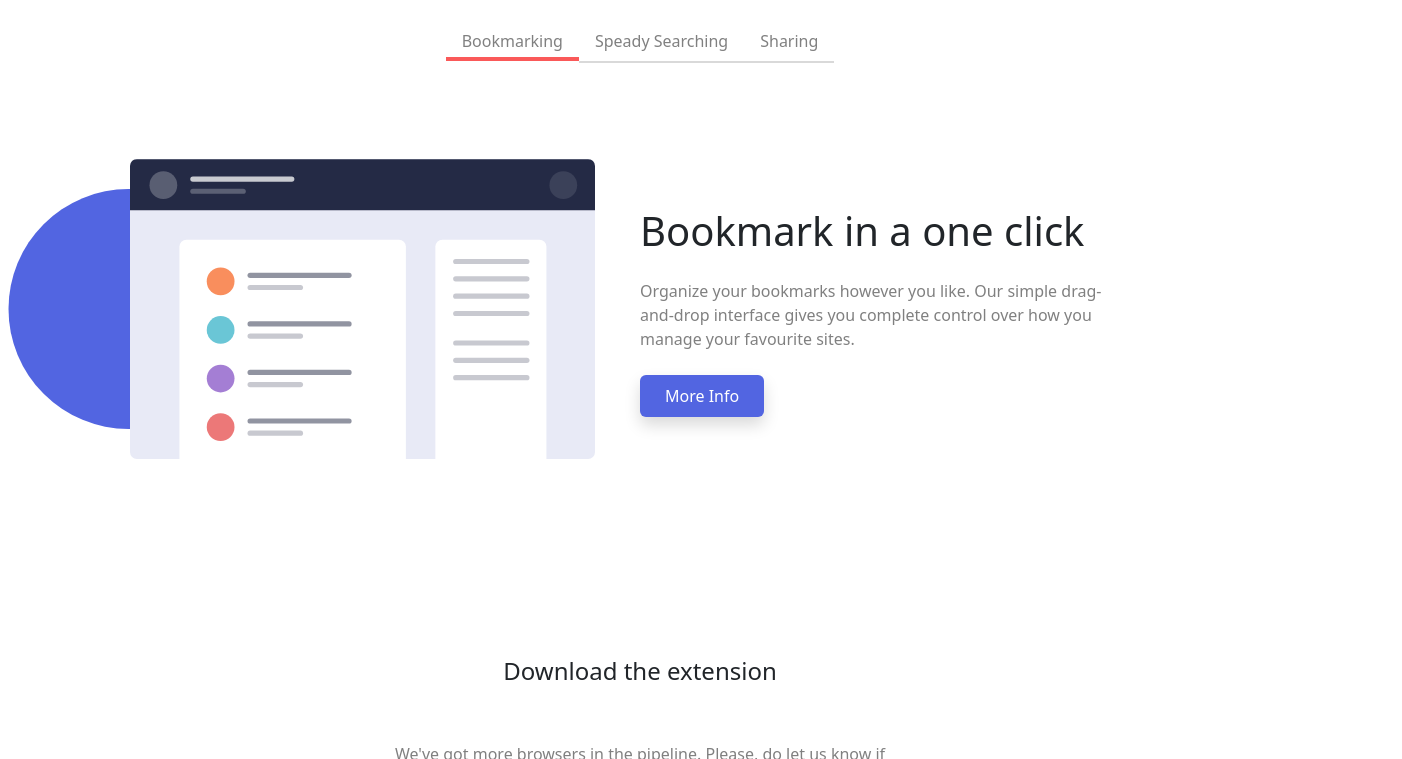
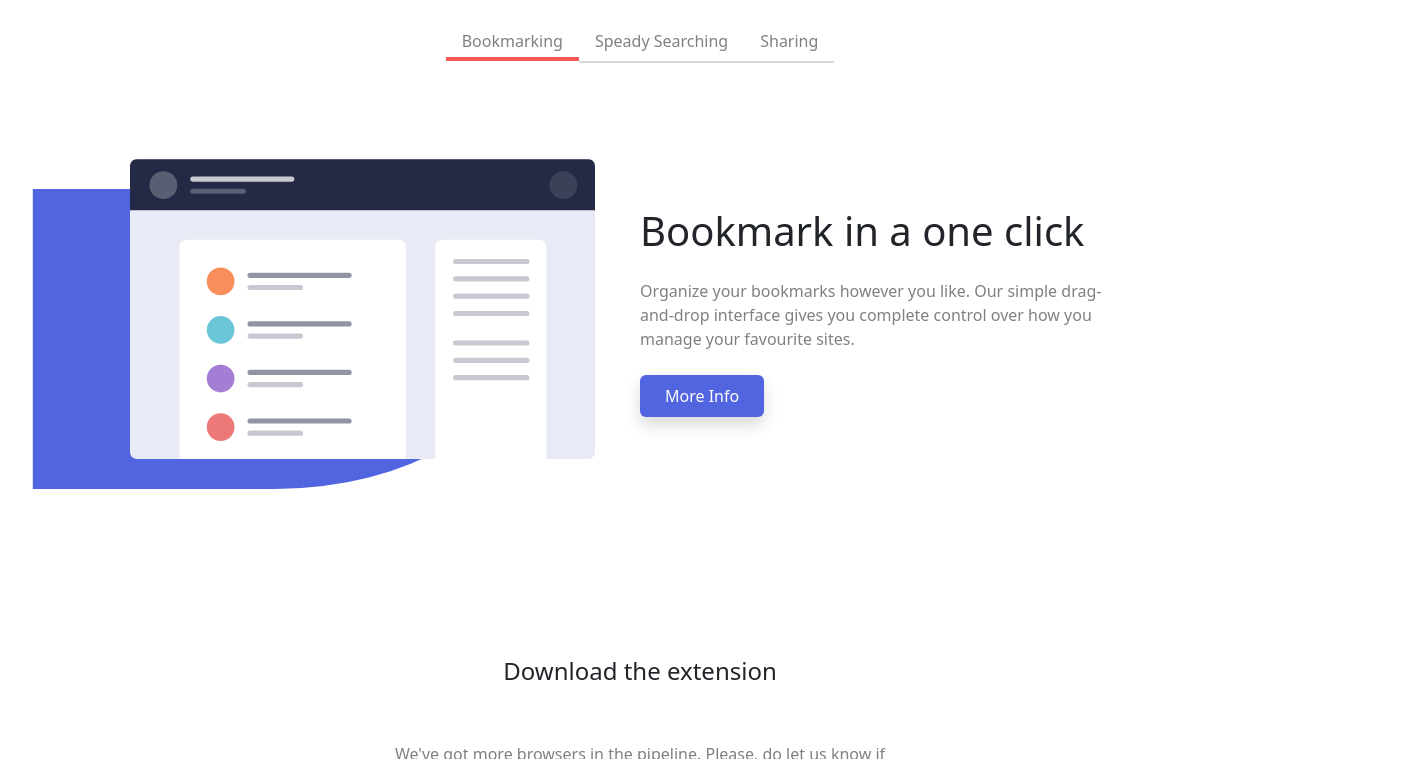
Before and after one commit to laligb/sprint1.2, a website: page index.html in a window 1280 px wide. Shown: the part 937-1696 px from the top of the page, 1402 px wide, since content can reach past the window. Drawn offline with nearby package versions, Linux system fonts and the light colour scheme.

Commit message:
screen images corrected and changed with before pseudo element

```diff
--- a/components/section1.html
+++ b/components/section1.html
@@ -1,7 +1,5 @@
 <section class="row p-5">
-  <div class="mob-screen-img col-sm-12">
-    <div class="arc-1"></div>
-  </div>
+  <div class="mob-screen-img col-sm-12"></div>
 
   <div class="mob-version-section1 col-lg-6 col-md-6 col-sm-12 pb-5 pt-5">
     <h1 class="mb-4">A Simple Bookmark Manager</h1>
@@ -19,8 +17,6 @@
     </div>
   </div>
   <div class="col-lg-6 col-md-6 col-sm-12">
-    <div class="screen-img">
-      <div class="arc"></div>
-    </div>
+    <div class="screen-img"></div>
   </div>
 </section>
--- a/components/section2.html
+++ b/components/section2.html
@@ -24,9 +24,7 @@
 
   <div class="row mt-5">
     <div class="col-lg-6 col-sm-12">
-      <div class="screen-img-2 mob-screen-img-2">
-        <div class="arc-left arc-2"></div>
-      </div>
+      <div class="screen-img-2 mob-screen-img-2"></div>
     </div>
     <div class="col-lg-6 col-sm-12">
       <h1 class="mb-4 mt-5">Bookmark in a one click</h1>
--- a/scss/components/_buttons.scss
+++ b/scss/components/_buttons.scss
@@ -39,21 +39,5 @@
   }
 }
 
-.facebook {
-  background-image: url("../../assets/icon-facebook.svg");
-  background-repeat: no-repeat;
-  width: 20px;
-  height: 20px;
-  background-size: contain;
-}
-
-.twitter {
-  background-image: url("../../assets/icon-twitter.svg");
-  background-repeat: no-repeat;
-  width: 20px;
-  height: 20px;
-  background-size: contain;
-}
-
 @media screen and (max-width: 780px) {
 }
--- a/scss/components/_images.scss
+++ b/scss/components/_images.scss
@@ -17,23 +17,27 @@
 }
 
 // Images screen
+
 .screen-img {
   display: block;
-  background-image: url("..//../assets/illustration-hero.svg");
-  background-size: cover;
-  // width: 500px;
+  background-image: url("../../assets/illustration-hero.svg");
+  background-size: contain;
+  background-repeat: no-repeat;
+  width: 500px;
+
   height: 100%;
   position: relative;
 
-  .arc {
-    width: 500px;
+  &::before {
+    content: "";
+    width: 100% !important;
+    height: 100% !important;
+    position: absolute;
+    left: 0;
+    top: 50%;
     background-color: $primary-color;
-    height: 300px;
-    position: absolute;
-    left: 0%;
-    top: 50%;
-    transform: translate(50%, -25%);
-    border-radius: 50pc 0 0 50pc;
+    transform: translate(20%, -30%) !important;
+    border-radius: 50% 0 0 50%;
     z-index: -1;
   }
 }
@@ -41,22 +45,25 @@
 .screen-img-2 {
   display: block;
   margin: 0 auto;
-  background-image: url("..//../assets/illustration-features-tab-1.svg");
+  background-image: url("../../assets/illustration-features-tab-1.svg");
   background-size: contain;
 
   height: 100%;
   position: relative;
   background-repeat: no-repeat;
 
-  .arc-left {
-    width: 500px;
-    height: 300px;
+  &::before {
+    content: "";
+    width: 100%;
+    height: 100% !important;
+
     background-color: $primary-color;
+
     position: absolute;
     left: 0;
     top: 50%;
-    transform: translate(-50%, -30%);
-    border-radius: 0 50pc 50pc 0;
+    transform: translate(-20%, -30%) !important;
+    border-radius: 0 50% 50% 0;
     z-index: -10;
   }
 }
@@ -64,44 +71,48 @@
 // Mobile image
 .mob-screen-img {
   display: none;
-  background-image: url("..//../assets/illustration-hero.svg");
+  background-image: url("../../assets/illustration-hero.svg");
   background-size: contain;
   background-repeat: no-repeat;
   height: 300px;
   width: 100%;
   position: relative;
 
-  .arc-1 {
-    width: 80%;
+  &::before {
+    content: "";
+    width: 100%;
+    height: 80%;
     background-color: $primary-color;
-    height: 80%;
+
     position: absolute;
     left: 0%;
     top: 50%;
     transform: translate(25%, -30%);
-    border-radius: 50pc 0 0 50pc;
+    border-radius: 50% 0 0 50%;
     z-index: -1;
   }
 }
 
 .mob-screen-img-2 {
   display: none;
-  background-image: url("..//../assets/illustration-features-tab-1.svg");
+  background-image: url("../../assets/illustration-features-tab-1.svg");
   background-size: contain;
   background-repeat: no-repeat;
   height: 300px;
   width: 100%;
   position: relative;
 
-  .arc-2 {
+  &::before {
+    content: "";
     width: 100%;
+    height: 80%;
     background-color: $primary-color;
-    height: 80%;
+
     position: absolute;
     left: 0%;
     top: 50%;
-    transform: translate(-25%, -50%);
-    border-radius: 50pc 0 0 50pc;
+    transform: translate(-20%, -40%) !important;
+    border-radius: 0 50% 50% 0;
     z-index: -10;
   }
 }
@@ -148,4 +159,12 @@
   .screen-img-2 {
     display: block;
   }
+
+  .mob-screen-img {
+    display: none;
+  }
+
+  .screen-img {
+    display: block;
+  }
 }
```
Also changed, not shown: css/main.css, 1 other file.
